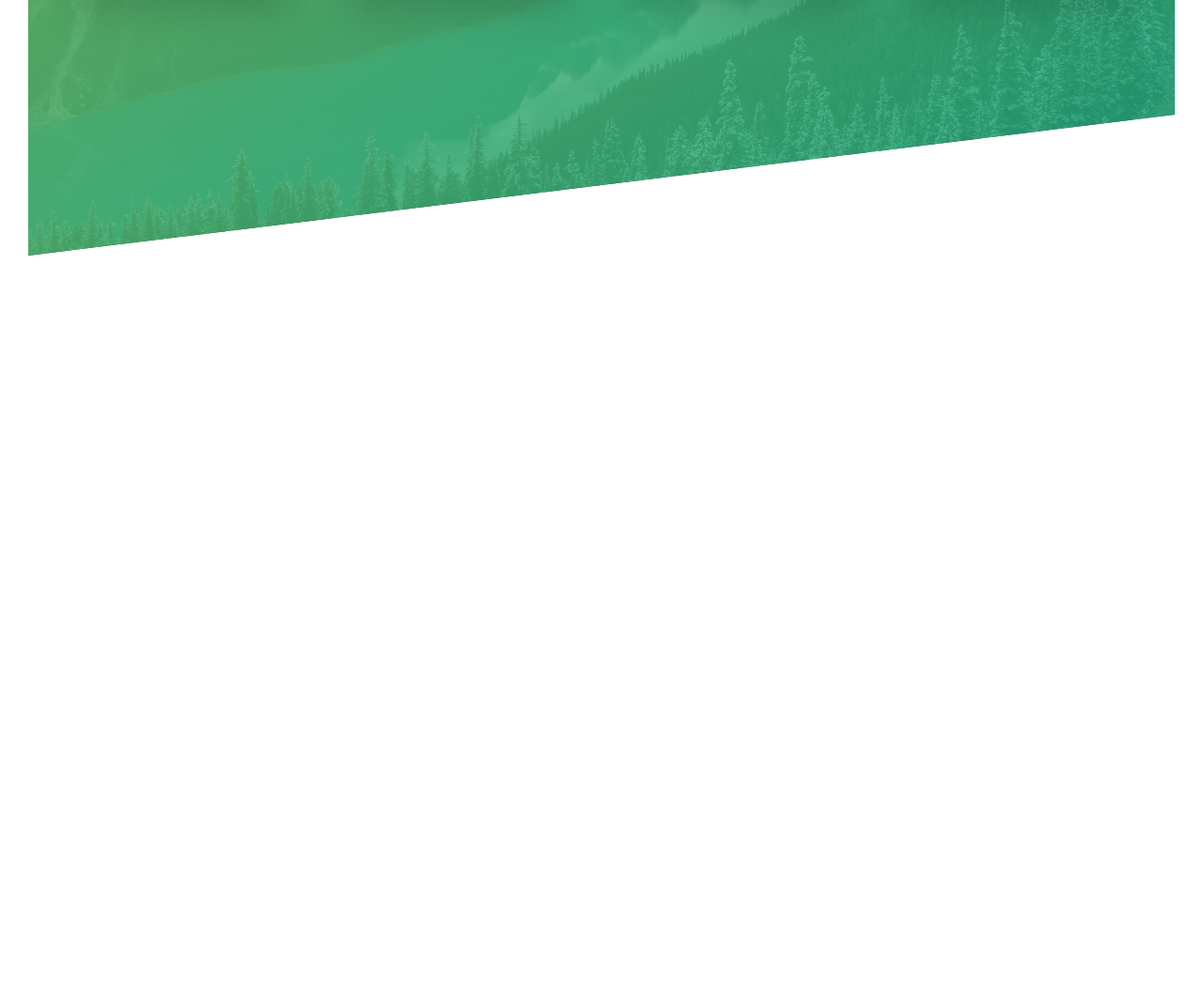
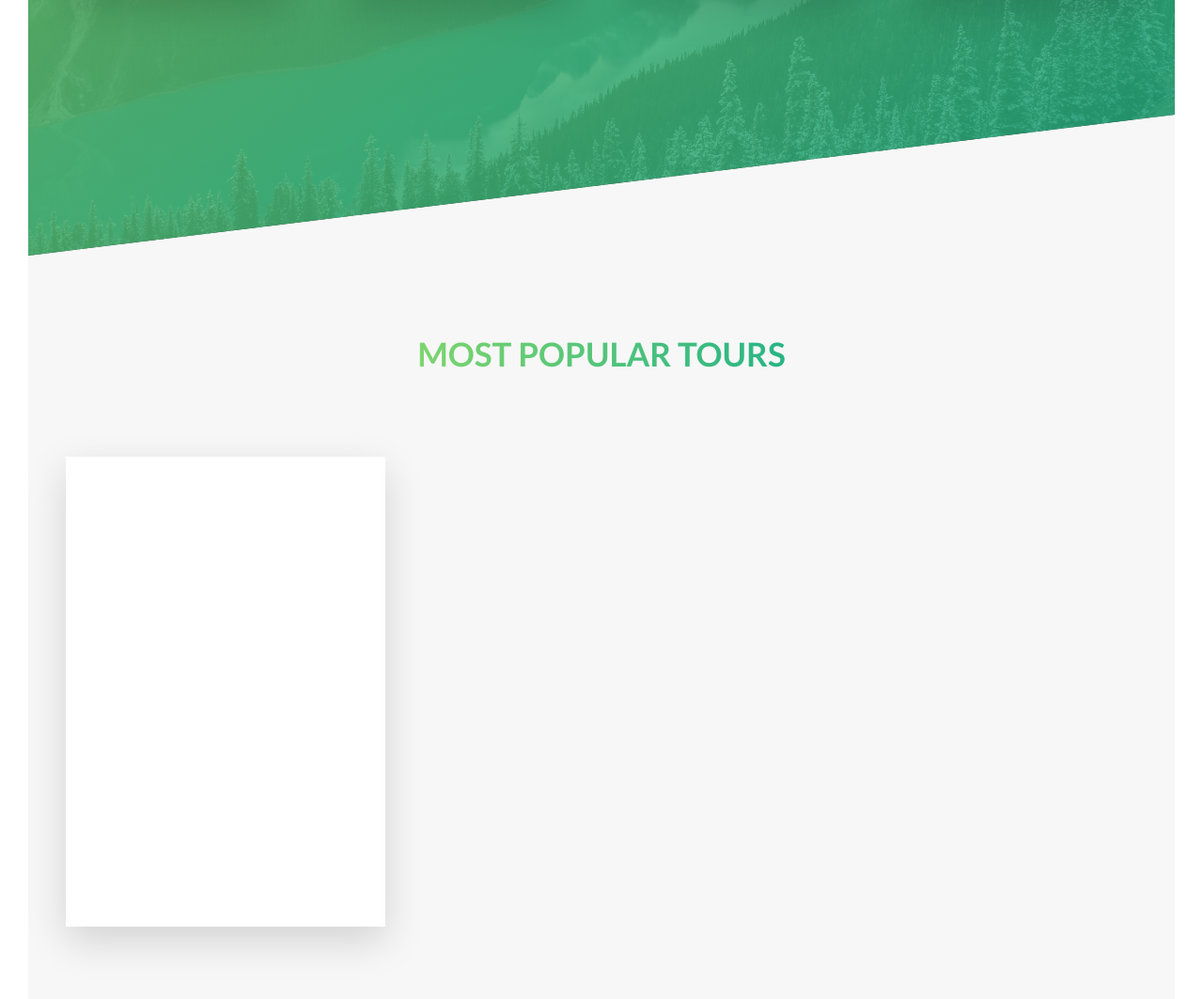
Before and after one commit to mohamedmounir2425/Natours, a plain HTML site: page index.html in a window 1280 px wide. Shown: the part 2024-3087 px from the top of the page at 94% size. Before the commit the page ends 2296 px from the top, so only its background shows below. Drawn offline with Linux system fonts and the light colour scheme.

Commit message:
create card stracture with starter style

```diff
--- a/index.html
+++ b/index.html
@@ -126,6 +126,25 @@
           </div>
         </div>
       </section>
+
+      <section class="section-tours">
+        <div class="u-center-text u-margin-big">
+          <h2 class="heading-secondary">Most popular tours</h2>
+        </div>
+
+        <div class="row">
+          <div class="col-1-of-3">
+            <div class="card">
+              <div class="card__side card__side--front">Front</div>
+              <div class="card__side card__side--back card__side--back-1">
+                Back
+              </div>
+            </div>
+          </div>
+          <div class="col-1-of-3"></div>
+          <div class="col-1-of-3"></div>
+        </div>
+      </section>
     </main>
 
     <!-- <section class="grid-test">
--- a/sass/abstracts/_variables.scss
+++ b/sass/abstracts/_variables.scss
@@ -1,6 +1,12 @@
 $color-primary: #55c57a;
 $color-primary-light: #7ed56f;
 $color-primary-dark: #28b485;
+
+$color-secondary-light: #ffb900;
+$color-secondary-dark: #ff7730;
+
+$color-tertiary-light: #2998ff;
+$color-tertiary-dark: #5643fa;
 
 $color-gray-light-1: #f7f7f7;
 
--- /dev/null
+++ b/sass/components/_card.scss
@@ -0,0 +1,47 @@
+.card {
+  //   perspective: 1500rem;
+  position: relative;
+  height: 50rem;
+
+  &__side {
+    height: 50rem;
+    color: #fff;
+    font-size: 1.6rem;
+    transition: all 0.8s;
+    position: absolute;
+    top: 0;
+    left: 0;
+    width: 100%;
+    backface-visibility: hidden;
+    box-shadow: 0 1.5rem 4rem rgba($color-black, 0.15);
+
+    &--front {
+      background-color: #fff;
+    }
+    &--back {
+      transform: rotateY(180deg);
+
+      &-1 {
+        background-image: linear-gradient(
+          to right bottom,
+          $color-secondary-light,
+          $color-secondary-dark
+        );
+      }
+      &-2 {
+        background-image: linear-gradient(
+          to right bottom,
+          $color-tertiary-light,
+          $color-tertiary-dark
+        );
+      }
+    }
+  }
+
+  &:hover &__side--front {
+    transform: rotateY(180deg);
+  }
+  &:hover &__side--back {
+    transform: rotateY(0deg);
+  }
+}
--- a/sass/main.scss
+++ b/sass/main.scss
@@ -8,6 +8,7 @@
 @import "base/utilities";
 
 @import "components/button";
+@import "components/card";
 @import "components/composition";
 @import "components/feature-box";
 
--- a/sass/pages/_home.scss
+++ b/sass/pages/_home.scss
@@ -21,3 +21,9 @@
     transform: skewY(7deg);
   }
 }
+
+.section-tours {
+  background-color: $color-gray-light-1;
+  padding: 25rem 0 50rem 0;
+  margin-top: -10rem;
+}
```
Also changed, not shown: css/style.css, sass/base/_utilities.scss (line endings or trailing spaces), 1 other file.
